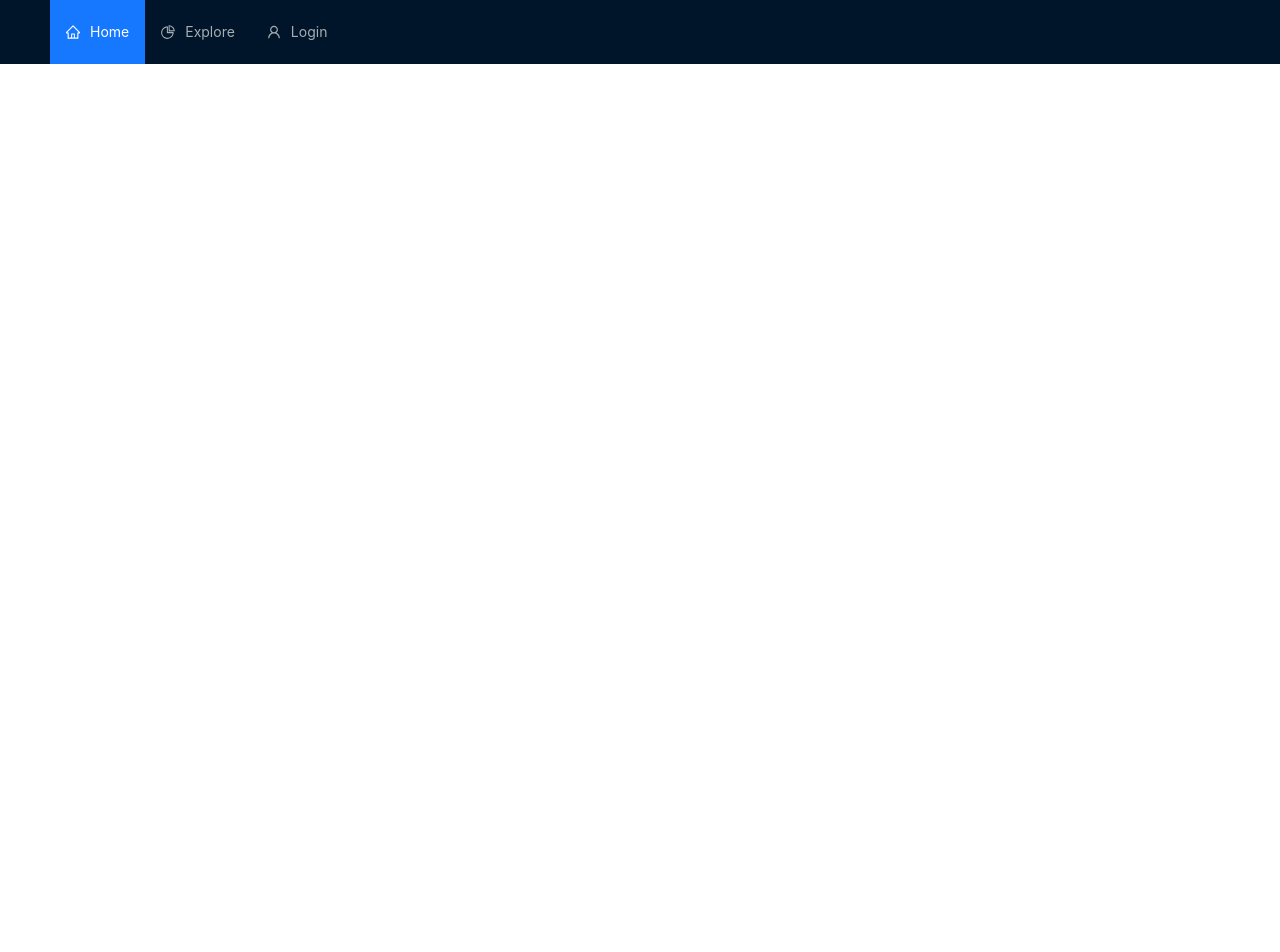
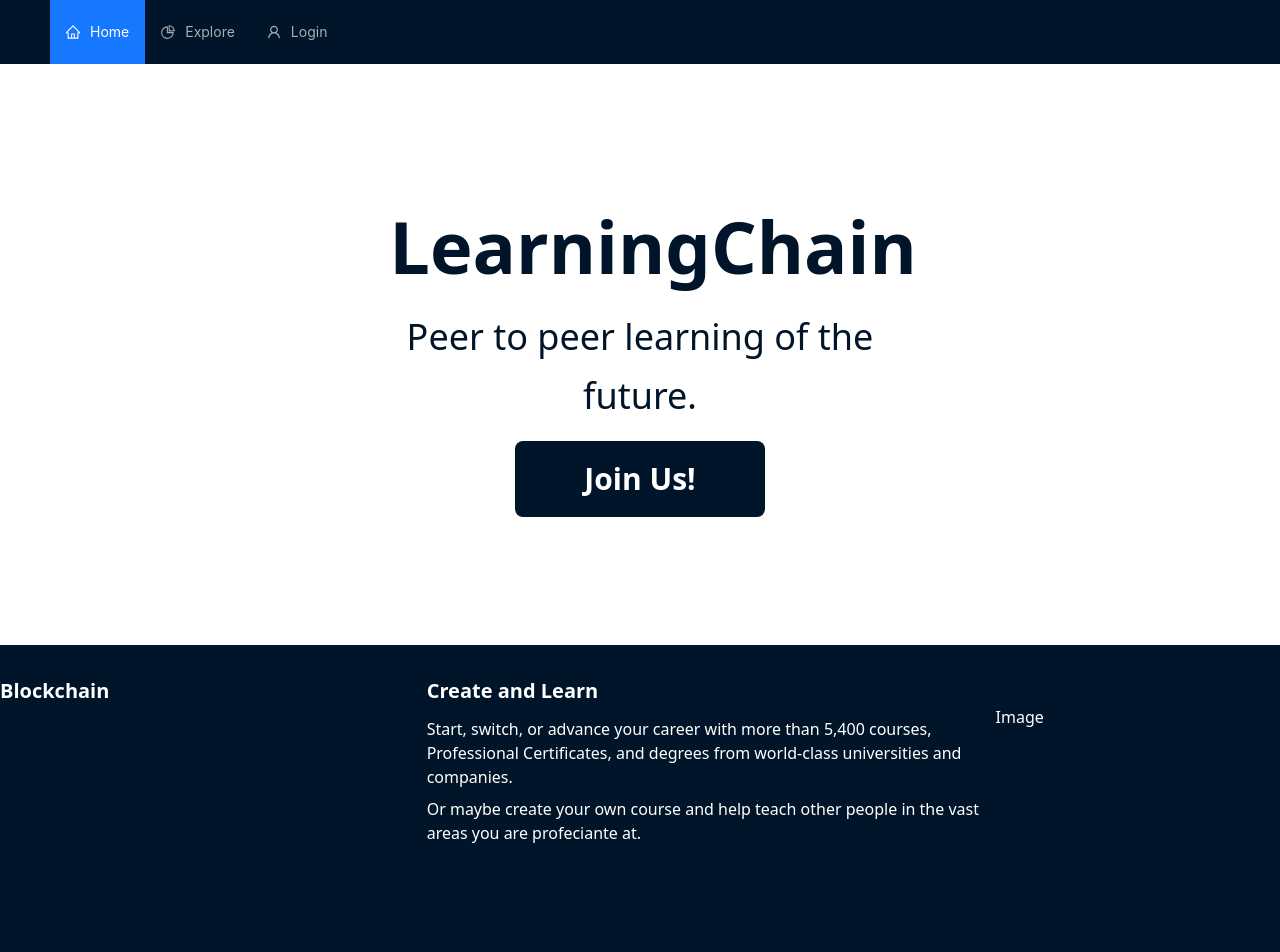
Before and after one commit to HexaTable/LearningChain, a Next.js app: page / in a window 1280 px wide. Shown: the top 952 px of the page. Before the commit the page ends 800 px from the top, so only its background shows below. Built offline with nearby package versions, Linux system fonts and the light colour scheme; no server answers.

Commit message:
update landing

```diff
--- a/pages/index.tsx
+++ b/pages/index.tsx
@@ -1,6 +1,8 @@
 import React from "react";
 import { GetStaticProps } from "next";
 import Navbar from "../components/Navbar";
+import Link from "next/link";
+
 
 export const getStaticProps: GetStaticProps = async () => {
   return {
@@ -12,6 +14,51 @@ const Index = () => {
   return (
     <>
       <Navbar />
+      <section className="bg-white mt-12 overflow-hidden">
+        <div className="container mx-auto mb-20">
+          <div className="flex flex-wrap justify-center">
+            <div className="ml-auto mr-auto mt-20 w-full px-12 md:w-5/12 md:px-4">
+              <h1 className="mb-1 text-7xl font-extrabold leading-normal text-primary text-center">
+                LearningChain
+              </h1>
+              <h2 className="mt-2 mb-4 text-4xl font-light leading-relaxed text-primary text-center">
+                Peer to peer learning of the future.
+              </h2>
+              <Link href={"/api/auth/login"} >
+                <p className="w-1/2 mx-auto bg-primary text-white font-bold text-center text-bold text-3xl py-5 px-2 rounded-lg">
+                  Join Us!</p>
+              </Link>
+            </div>
+          </div>
+        </div>
+      </section>
+      <section className="bg-primary mt-12 overflow-hidden h-96">
+        <div className="container mx-auto mb-20">
+          <div className="flex flex-wrap justify-center mt-8">
+            <div className="w-1/3">
+              <h1 className="text-white text-xl font-extrabold">Blockchain</h1>
+            </div>
+            <div className="w-2/3">
+              <h1 className="text-white text-xl font-extrabold">Create and Learn</h1>
+              <div className="flex flex-wrap">
+                <div className="w-2/3 text-white mt-3">
+                  <p>Start, switch, or advance your career with more than 5,400 courses, Professional Certificates, and degrees from world-class universities and companies.</p>
+                  <p className="mt-2">Or maybe create your own course and help teach other people in the vast areas you are profeciante at.</p>
+                </div>
+                <div className="w-1/3 text-white">
+                  Image
+                </div>
+              </div>
+            </div>
+          </div>
+        </div>
+      </section>
+      <section className="bg-white mt-12 overflow-hidden h-96">
+        <div className="container mx-auto mb-20">
+          <div className="flex flex-wrap justify-center mt-8">
+          </div>
+        </div>
+      </section>
     </>
   );
 };
--- a/tailwind.config.js
+++ b/tailwind.config.js
@@ -9,7 +9,11 @@ module.exports = {
     "./src/**/*.{js,ts,jsx,tsx}",
   ],
   theme: {
-    extend: {},
+    extend: {
+      colors: {
+        primary: "#001529",
+      },
+    },
   },
   plugins: [],
 };
```
Also changed, not shown: public/images/woman.png (added).
